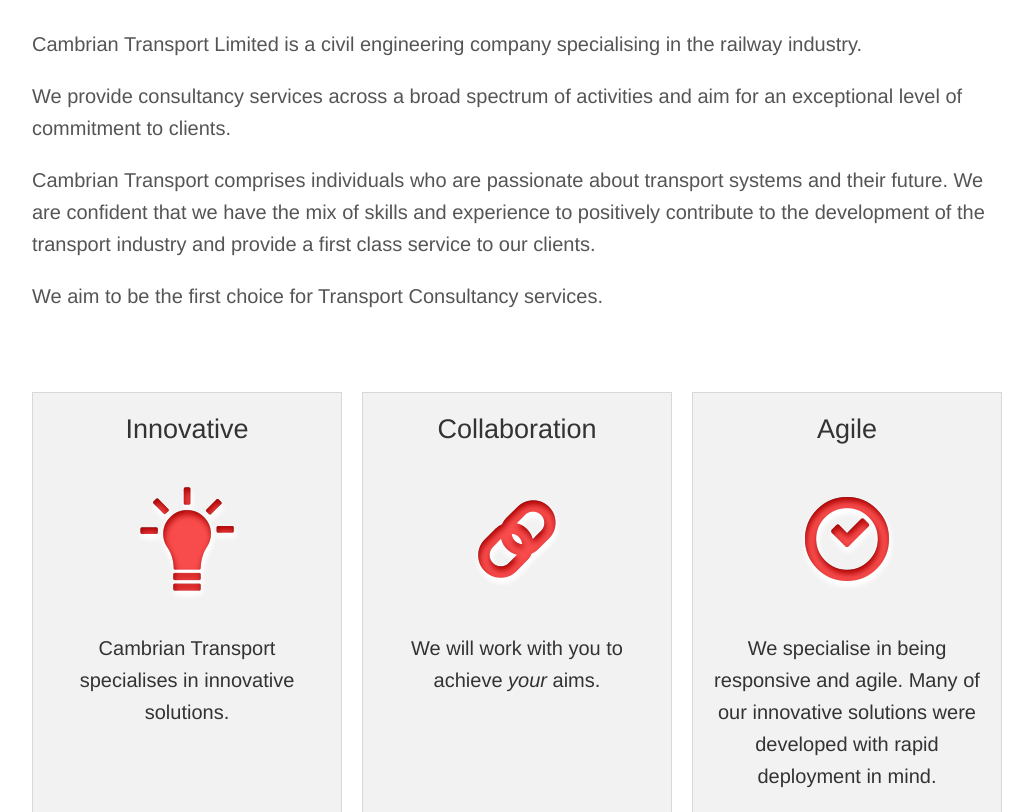
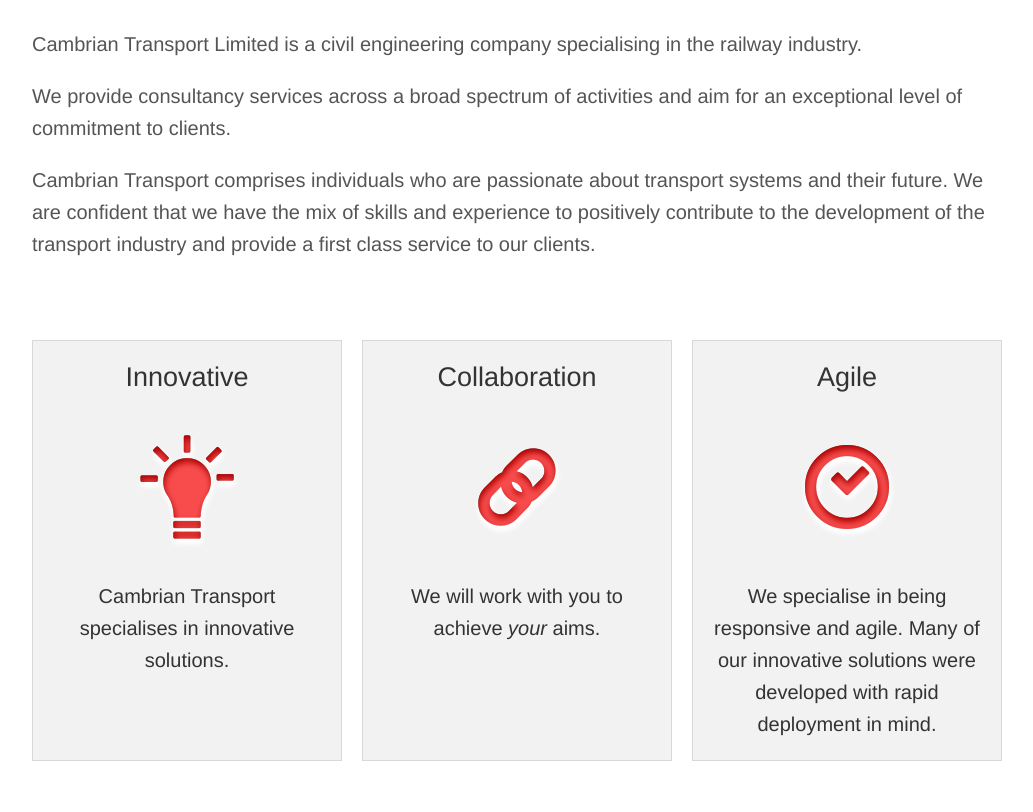
Before and after one commit to Keav/cambriantransport, a PHP site: page / in a window 1280 px wide. Shown: the part 502-1314 px from the top of the page, without its empty margins (123-1156 px from the left). Run offline with PHP 8.4, Linux system fonts and the light colour scheme.

Commit message:
Remove duplicate text

```diff
--- a/src/index.php
+++ b/src/index.php
@@ -30,7 +30,6 @@
         <p>We provide consultancy services across a broad spectrum of activities and aim for an exceptional level of commitment to clients.</p>
         <p>Cambrian Transport comprises individuals who are passionate about transport systems and their future.
         We are confident that we have the mix of skills and experience to positively contribute to the development of the transport industry and provide a first class service to our clients.</p>
-        <p>We aim to be the first choice for Transport Consultancy services.</p>
       </div>
     </div>
   </section>
```
